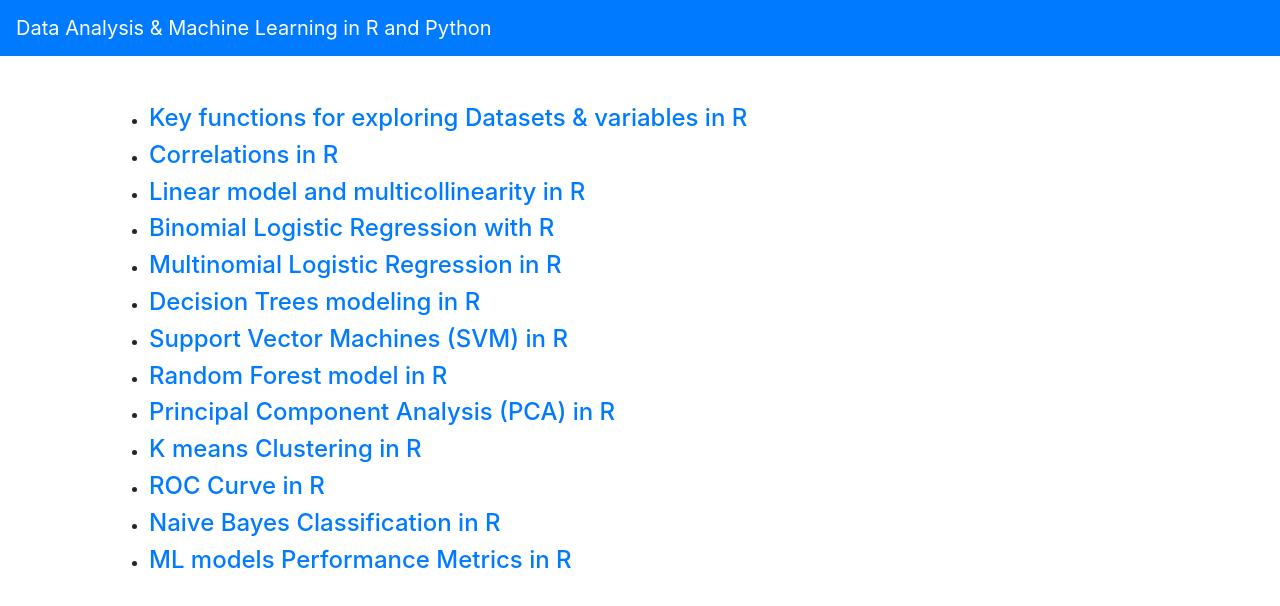
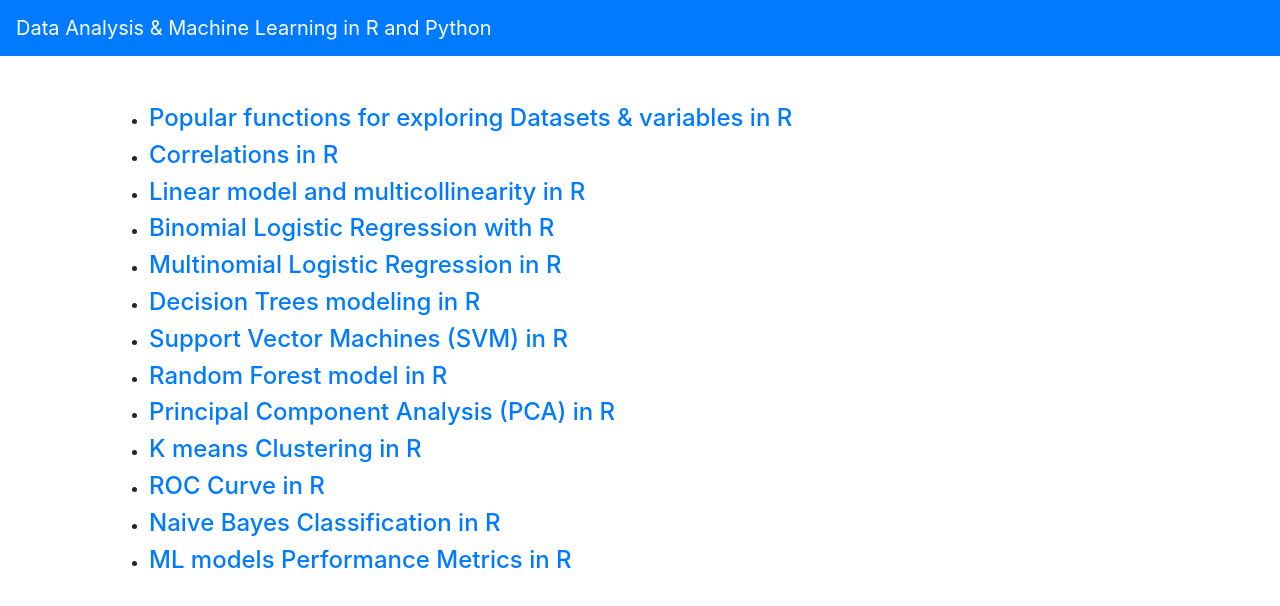
Before and after one commit to ameyx2/ameyx2.github.io, a plain HTML site: page index.html in a window 1280 px wide. Drawn offline with nearby package versions, Linux system fonts and the light colour scheme.

Commit message:
popularfunctionsindex1

```diff
--- a/index.html
+++ b/index.html
@@ -42,7 +42,7 @@
 
       <div class="starter-template">
 	  <ul>
-		<li><h4><a href="/Popular-functions-for-exploring-dataset-attributes-in-R.html" class="customLink">Key functions for exploring Datasets & variables in R</a></h4></li>
+		<li><h4><a href="/Popular-functions-for-exploring-dataset-attributes-in-R.html" class="customLink">Popular functions for exploring Datasets & variables in R</a></h4></li>
 		<li><h4><a href="/R_Correlations.html" class="customLink">Correlations in R</a></h4></li>
         <li><h4><a href="/Linear-model-and-multicolinearity-in-R.html" class="customLink">Linear model and multicollinearity in R</a></h4></li>
 		<li><h4><a href="/Binomial-logistic-regression-in-R.html" class="customLink">Binomial Logistic Regression with R</a></h4></li>
```
